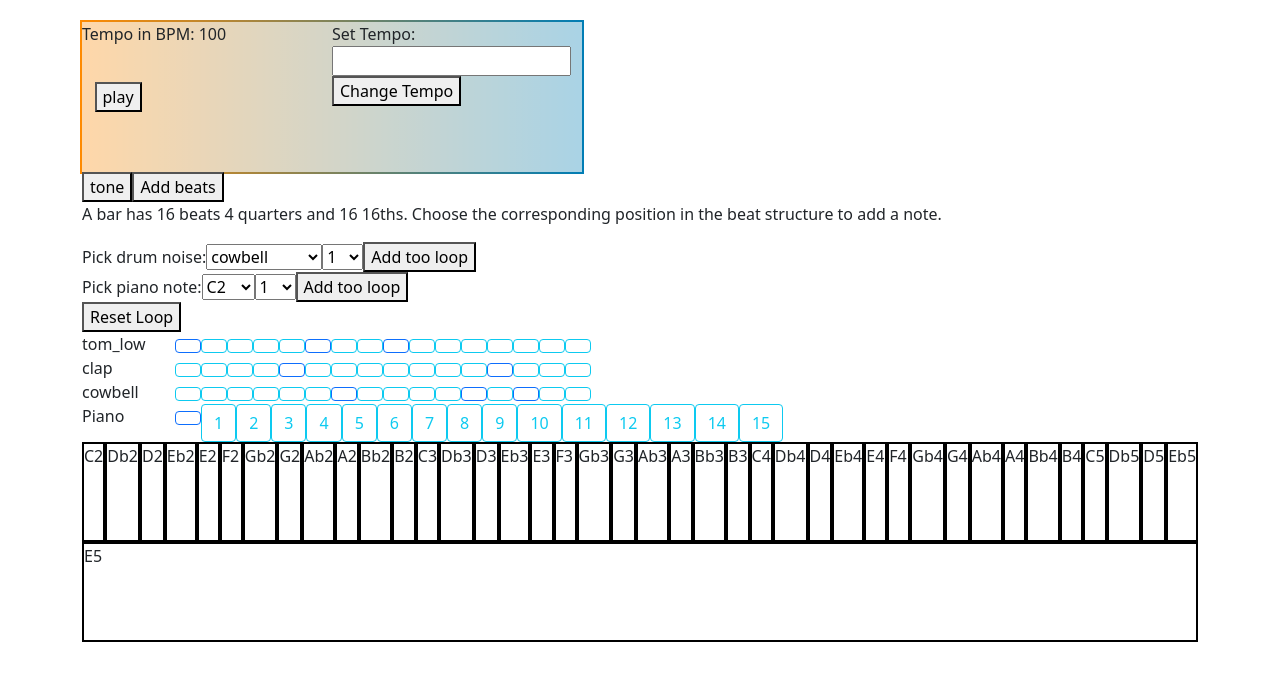
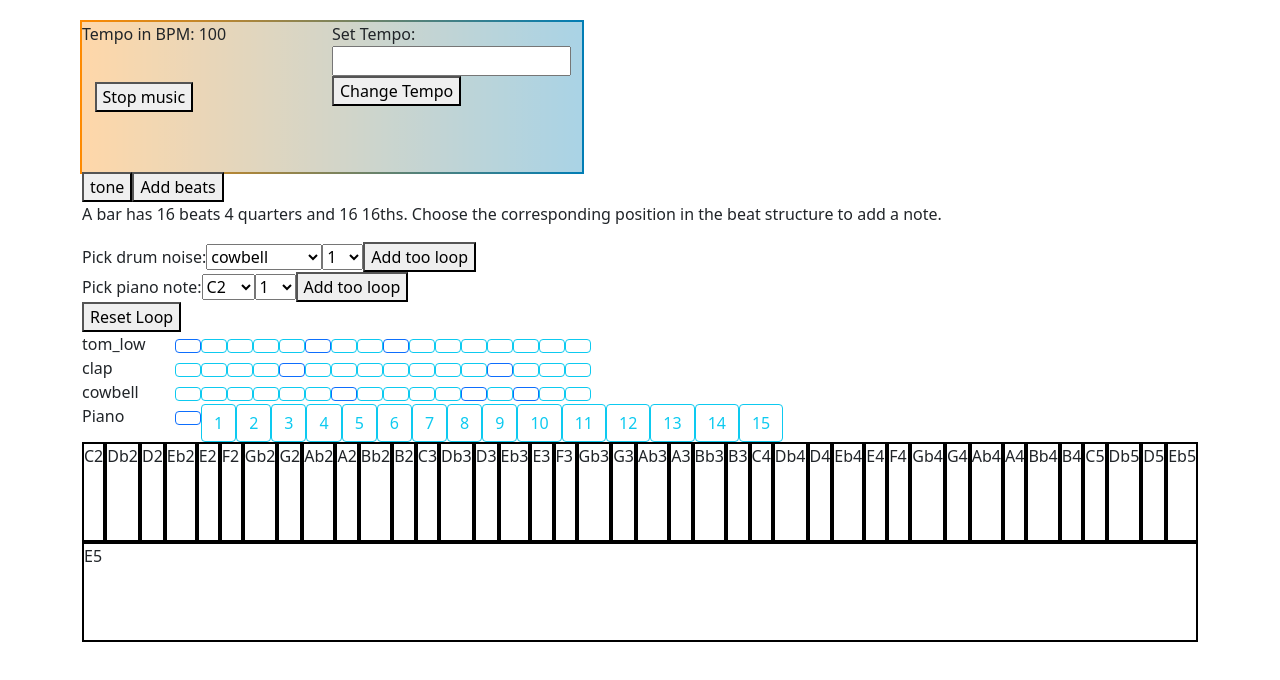
Before and after one commit to professional-pigeon/react-music-app, a React (Create React App) app: page / in a window 1280 px wide. Shown: the top 680 px of the page. Built offline with nearby package versions, Linux system fonts and the light colour scheme; no server answers.

Commit message:
add prop types to note visual and player

```diff
--- a/src/components/NoteVisual.js
+++ b/src/components/NoteVisual.js
@@ -54,7 +54,7 @@ console.log(props.setNewBeat)
         notes = pianoNoteOnBeat
         largeArray.push(<Col sm="auto"><Button variant="outline-primary" className="selected" onClick={() => props.seePianoNote(notes, i)}></Button></Col>)
       } else {
-        largeArray.push(<Col sm="auto"><Button variant="outline-info" className="unselected" onclick={() => props.setNewBeat(i)}>{i}</Button></Col>)
+        largeArray.push(<Col sm="auto"><Button variant="outline-info" className="unselected" onClick={() => props.setNewBeat(i)}>{i}</Button></Col>)
       }
       pianoNoteOnBeat = []
     }
@@ -73,7 +73,11 @@ return (
 }
 
 NoteVisual.propTypes = {
-
+  playInstrument: PropTypes.array,
+  addInstrument: PropTypes.func,
+  removeInstrument: PropTypes.func,
+  seePianoNote: PropTypes.func,
+  setNewBeat: PropTypes.func
 }
 
 export default NoteVisual
--- a/src/components/Player.js
+++ b/src/components/Player.js
@@ -9,7 +9,7 @@ function Player(props) {
     props.setNewTempo(newTempo);
   }
 
-  let displayButton = (props.intervalID != 0 ? <button id="stop-icon" onClick={() => props.stop(props.intervalID)}>Stop music</button> : <button id="play-icon" onClick={() => props.play(props.playInstrument, props.playPiano, props.useTempo)}>play</button> )
+  let displayButton = (props.intervalID !== 0 ? <button id="stop-icon" onClick={() => props.stop(props.intervalID)}>Stop music</button> : <button id="play-icon" onClick={() => props.play(props.playInstrument, props.playPiano, props.useTempo)}>play</button> )
 
   return (
     <div id="player">
@@ -29,7 +29,13 @@ function Player(props) {
 Player.propTypes ={
   useTempo: PropTypes.number,
   setNewTempo: PropTypes.func,
-  sounds: PropTypes.array,
+  sounds: PropTypes.object,
+  play: PropTypes.func,
+  stop: PropTypes.func,
+  intervalID: PropTypes.array,
+  playInstrument: PropTypes.array,
+  playPiano: PropTypes.array
+
   }
 
 export default Player
--- a/src/components/SoundControl.js
+++ b/src/components/SoundControl.js
@@ -20,7 +20,7 @@ class SoundControl extends React.Component {
     super(props)
     this.state = {
       tempo: 100,
-      intervalID: 0,
+      intervalID: [],
       instrument: [['tom_low', 'G2', 'C3'],[],[],[],['clap'],['tom_low'],['cowbell'],[],['tom_low'],[],[],['cowbell'],['clap'],['cowbell'],[],[]],
       pianoNotes: [],
       chosenBeat: ""
@@ -38,7 +38,7 @@ class SoundControl extends React.Component {
 
   clearTheInterval = (id) => {
     id.forEach(id => clearInterval(id))
-    this.setState({ intervalID: 0 })
+    this.setState({ intervalID: [] })
   }
 
   setTempo = (number) => {
@@ -83,7 +83,7 @@ class SoundControl extends React.Component {
   removeInstrumentFromSpace = (instrumentToRemove, location) => {
     let instArray = this.state.instrument
     let thingToFilter = instArray[location]
-    instArray[location] = thingToFilter.filter(sound => sound != instrumentToRemove)
+    instArray[location] = thingToFilter.filter(sound => sound !== instrumentToRemove)
     if (instArray[location].length === 0) {
       instArray[location] = []
     }
@@ -95,7 +95,7 @@ class SoundControl extends React.Component {
   removePianoNote = (noteToRemove, location) => {
     let instArray = this.state.instrument
     let thingToFilter = instArray[location]
-    instArray[location] = thingToFilter.filter(sound => sound != noteToRemove)
+    instArray[location] = thingToFilter.filter(sound => sound !== noteToRemove)
     if (instArray[location].length === 0) {
       instArray[location] = []
     }
```
